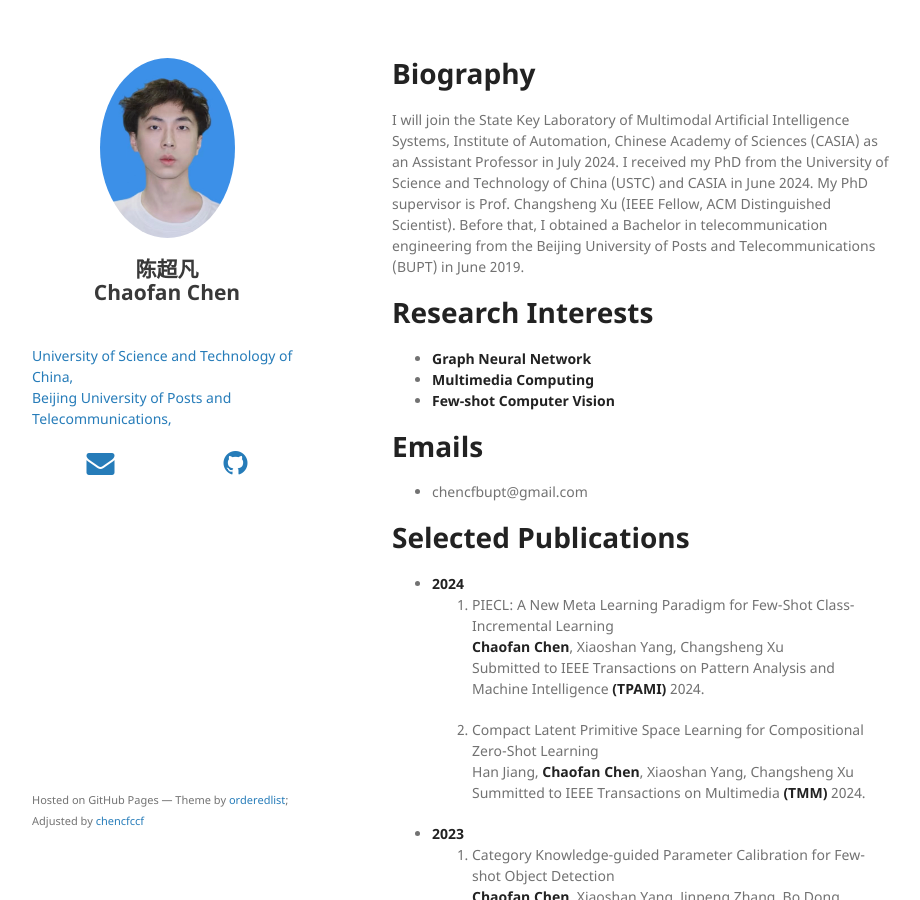
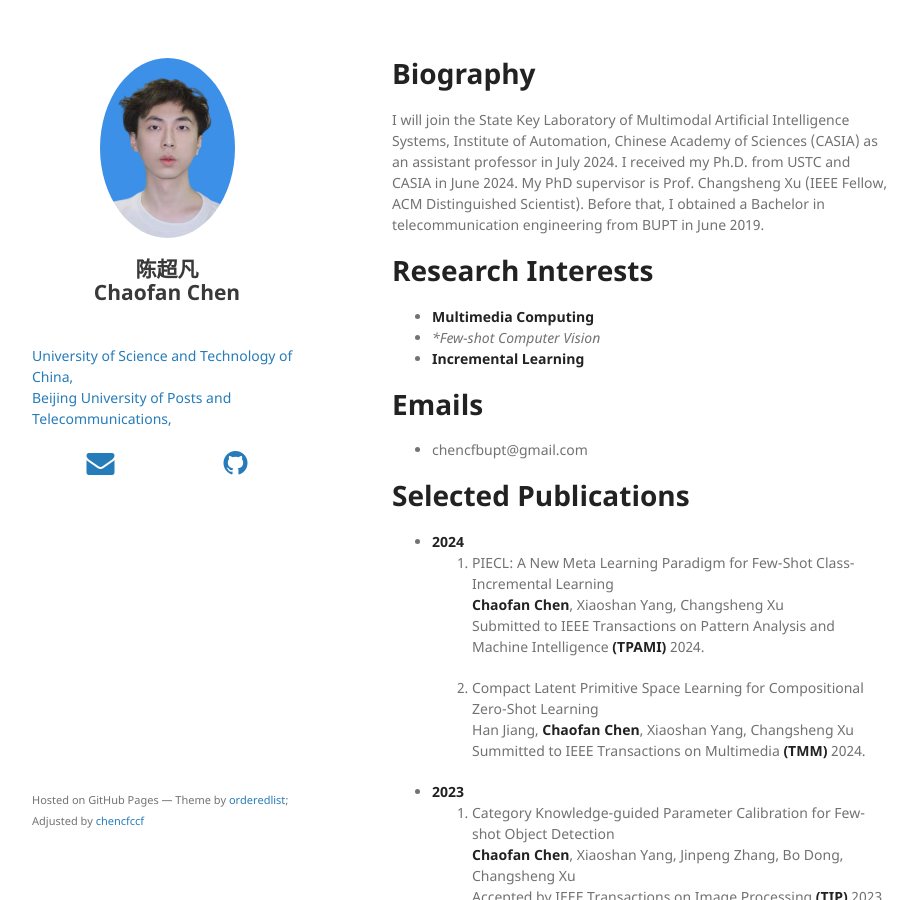
Before and after one commit to chencfccf/chencfccf.github.io, a Jekyll site: the page built from index.md, in a window 1280 px wide and 900 px high. Shown: the whole window, without its empty margins (178-1098 px from the left). Built offline with Jekyll 4.4.1, drawn with Linux system fonts in a browser that asks for light colours; nearby versions of some CDN libraries; our own code applies the rules of GitHub Pages for plain Markdown files; some of the changed text lies outside the part shown.

Commit message:
Update index.md

```diff
--- a/index.md
+++ b/index.md
@@ -1,14 +1,14 @@
 # Biography
-I will join the State Key Laboratory of Multimodal Artificial Intelligence Systems, Institute of Automation, Chinese Academy of Sciences (CASIA) as an Assistant Professor in July 2024. I received my PhD from the University of Science and Technology of China (USTC) and CASIA in June 2024. My PhD supervisor is Prof. Changsheng Xu (IEEE Fellow, ACM Distinguished Scientist). Before that, I obtained a Bachelor in telecommunication engineering from the Beijing University of Posts and Telecommunications (BUPT) in June 2019.
+I will join the State Key Laboratory of Multimodal Artificial Intelligence Systems, Institute of Automation, Chinese Academy of Sciences (CASIA) as an assistant professor in July 2024. I received my Ph.D. from USTC and CASIA in June 2024. My PhD supervisor is Prof. Changsheng Xu (IEEE Fellow, ACM Distinguished Scientist). Before that, I obtained a Bachelor in telecommunication engineering from BUPT in June 2019.
 
 
 <!-- * **Note: Actively seeking for either Ph.D. or industrial opportunities starting from 2022 Fall.By the way, I was a member of a special class in BUPT, which was composed of 38 top GPA students transfered from other majors. In the year of 2017, this class was officially named as the **Elite Class**.** -->
 
 # Research Interests
 
-* **Graph Neural Network**
 * **Multimedia Computing**
-* **Few-shot Computer Vision**
+* **Few-shot Computer Vision*
+* **Incremental Learning**
 
 <!-- # Educations
 
@@ -96,9 +96,9 @@ I will join the State Key Laboratory of Multimodal Artificial Intelligence Syste
 * **National Second Prize in The Mathematics Competitions**, 2016.
 * **First Prize in Beijing Region in Contemporary Undergraduate Mathematical Contest in Modeling (CUMCM)**, 2017.
 * **Lifetime Honorary Liaison**, Beijing University of Posts and Telecommunications, 2019.
-* **Excellent Student of the “Pioneer Cup” of the Capital University Alliance**, Beijing, 2018.
+<!--   * **Excellent Student of the “Pioneer Cup” of the Capital University Alliance**, Beijing, 2018.
 * **Academic Scholarship**, Beijing University of Posts and Telecommunications, 2015-2018.
-* **Academic Scholarship**, University of Science and Technology of China, 2019-2021.
+* **Academic Scholarship**, University of Science and Technology of China, 2019-2021. -->
 
 # Social Activity
 * **Reviewer for CVPR, ICCV, ACM Multimedia, TNNLS, TCSVT and TIP**
```
